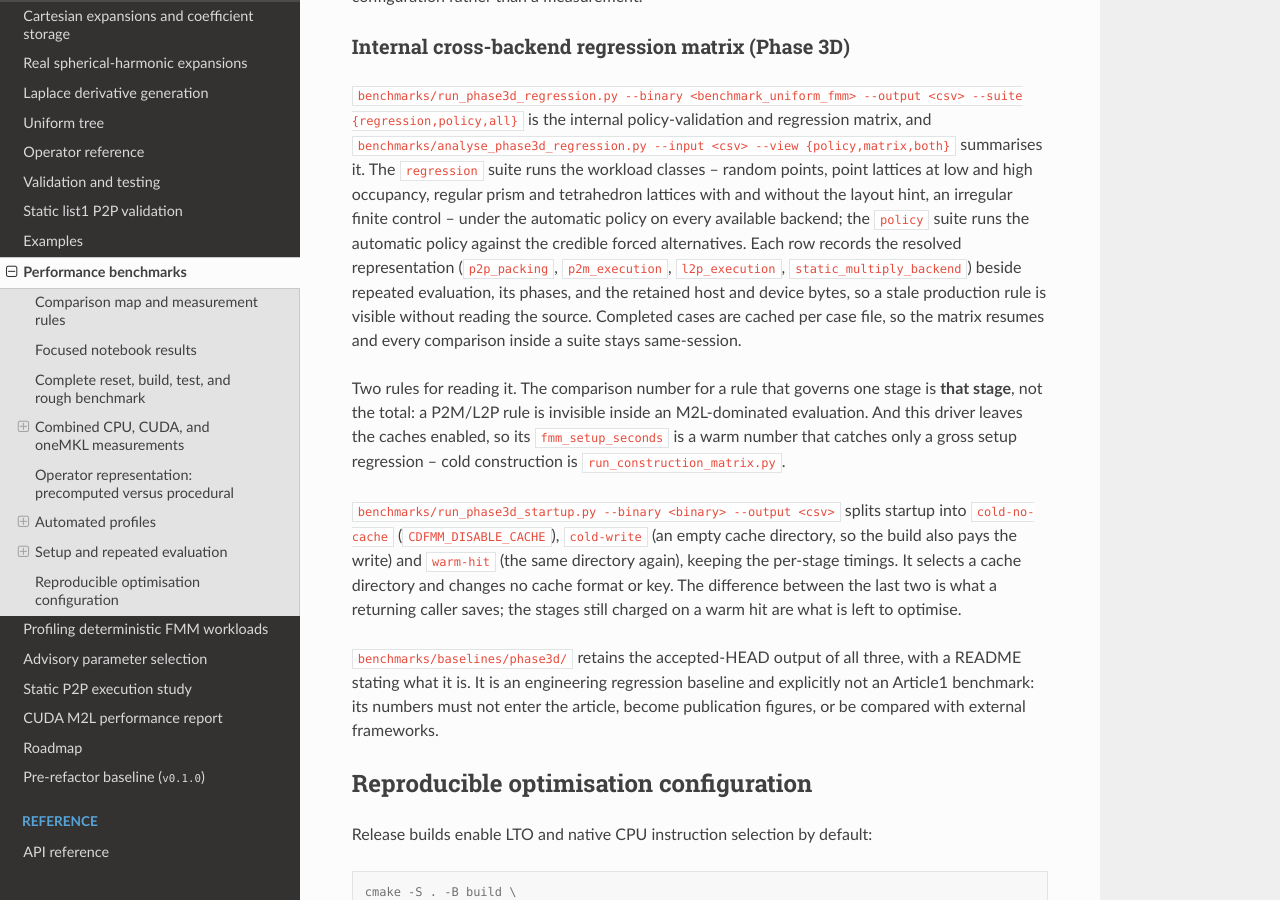
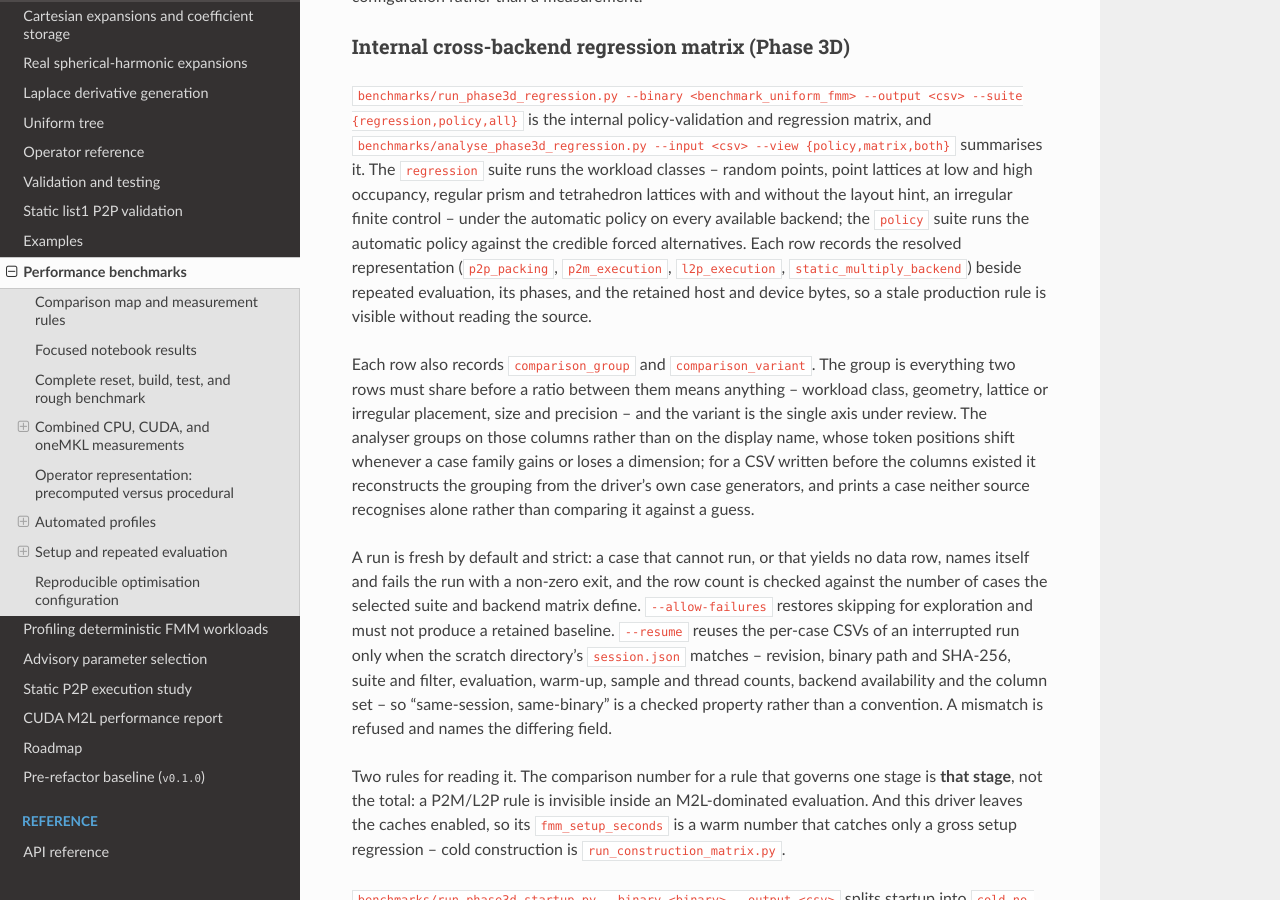
Before and after one commit to Ximtecs/dip-fmm, a Sphinx documentation site: the page built from docs/benchmarks.md, in a window 1280 px wide and 900 px high, scrolled down 13723 px. Built offline with Sphinx 7.4.7 and the Read the Docs theme 3.1.0, drawn with Linux system fonts in a browser that asks for light colours; the version number is read from the project's files by our own code.

Commit message:
fix(ci): make the workflow green again
CI had been red on every branch since 2026-09-07, including the Phase-3D
head and the integration branch. Two independent causes, both found by
reproducing the runner's environment locally.

The pre-existing one is the Python job. Two notebook contract tests import
nbformat at module scope, and the workflow's hand-written dependency list
never included it, so pytest failed during collection rather than skipping.
The list had drifted from what the tests actually import, so the fix is to
stop maintaining it twice: nbformat joins the `test` extra in pyproject.toml
alongside pytest and matplotlib, and the workflow installs `.[test]`. In a
clean interpreter carrying only the workflow's packages, that turns a
collection error into 163 passed and 8 skipped -- the same result the local
build gives, and the first time those two tests have ever run in CI.

The second is new here: warnings-as-errors turned two by-value structured
bindings over pairs into errors under the runner's g++. Neither local
toolchain -- g++ 15.3 or a conda g++ 13.4 -- emits -Wrange-loop-construct
for them, so this was found from the runner's own diagnostics. All five
by-value structured bindings in the tree now bind by reference, which is
correct on every compiler, not only the one that complained.

The build steps also pass -k, so one run reports every diagnostic rather
than stopping at the first failing translation unit.

Also documents the driver's comparison, failure and resume contract in
docs/benchmarks.md.

```diff
--- a/docs/benchmarks.md
+++ b/docs/benchmarks.md
@@ -703,9 +703,28 @@
 alternatives. Each row records the resolved representation (`p2p_packing`,
 `p2m_execution`, `l2p_execution`, `static_multiply_backend`) beside repeated
 evaluation, its phases, and the retained host and device bytes, so a stale
-production rule is visible without reading the source. Completed cases are
-cached per case file, so the matrix resumes and every comparison inside a
-suite stays same-session.
+production rule is visible without reading the source.
+
+Each row also records `comparison_group` and `comparison_variant`. The group
+is everything two rows must share before a ratio between them means anything
+-- workload class, geometry, lattice or irregular placement, size and
+precision -- and the variant is the single axis under review. The analyser
+groups on those columns rather than on the display name, whose token
+positions shift whenever a case family gains or loses a dimension; for a CSV
+written before the columns existed it reconstructs the grouping from the
+driver's own case generators, and prints a case neither source recognises
+alone rather than comparing it against a guess.
+
+A run is fresh by default and strict: a case that cannot run, or that yields
+no data row, names itself and fails the run with a non-zero exit, and the row
+count is checked against the number of cases the selected suite and backend
+matrix define. `--allow-failures` restores skipping for exploration and must
+not produce a retained baseline. `--resume` reuses the per-case CSVs of an
+interrupted run only when the scratch directory's `session.json` matches --
+revision, binary path and SHA-256, suite and filter, evaluation, warm-up,
+sample and thread counts, backend availability and the column set -- so
+"same-session, same-binary" is a checked property rather than a convention.
+A mismatch is refused and names the differing field.
 
 Two rules for reading it. The comparison number for a rule that governs one
 stage is **that stage**, not the total: a P2M/L2P rule is invisible inside an
--- a/pyproject.toml
+++ b/pyproject.toml
@@ -12,6 +12,8 @@
 test = [
     "pytest",
     "matplotlib",
+    # The notebook contract tests parse .ipynb files with nbformat.
+    "nbformat",
 ]
 examples = [
     "matplotlib",
```
Also changed, not shown: 5 other files.
